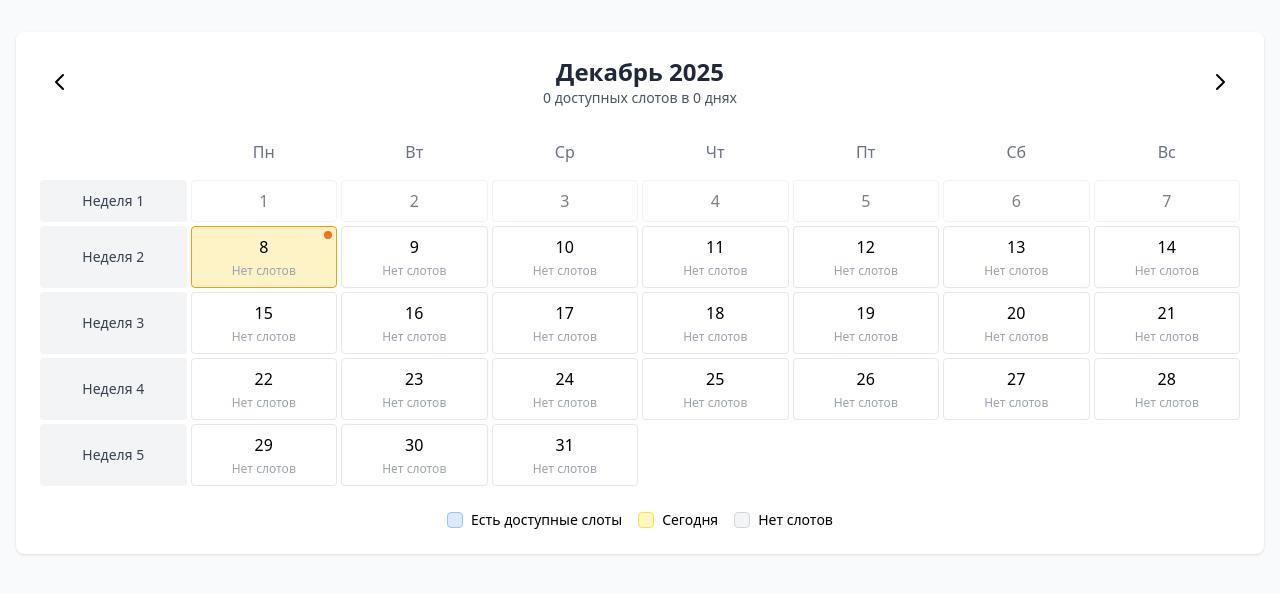
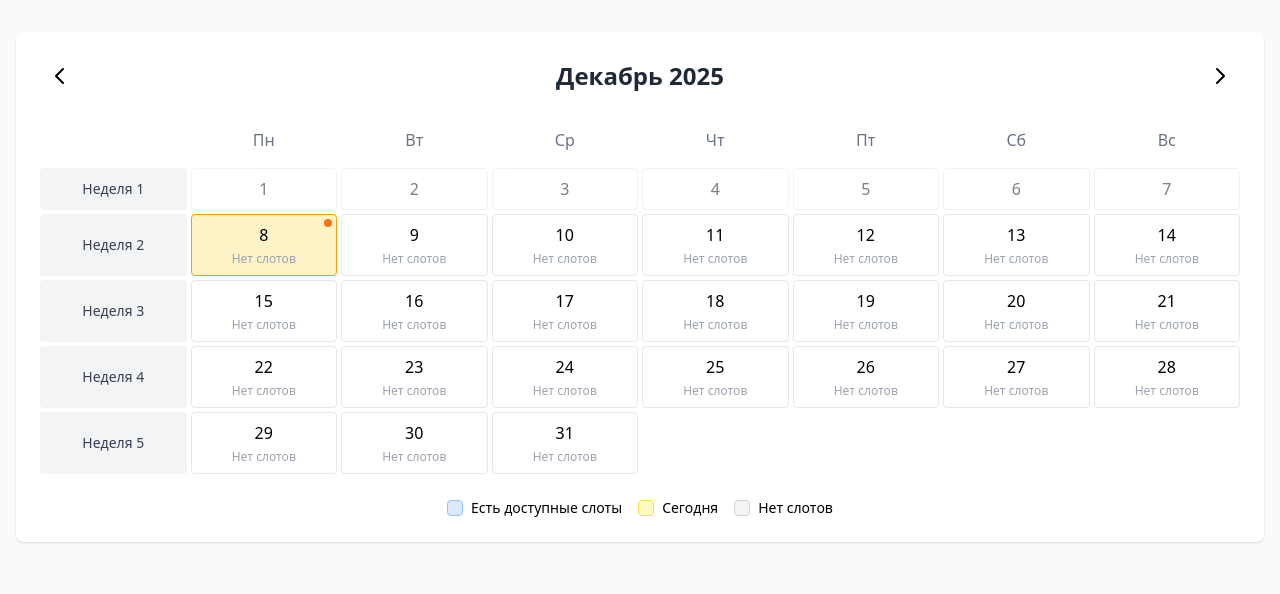
Before and after one commit to stepanB4/pet-project-MySql, a FastAPI app: page / in a window 1280 px wide. Shown: the part 140-734 px from the top of the page. Run offline with FastAPI, Linux system fonts and the light colour scheme; some libraries are stand-ins or nearby versions.

Commit message:
Beta. Итоговый результат на зачет

```diff
--- a/app.py
+++ b/app.py
@@ -1,4 +1,3 @@
-# app.py (полностью обновленный)
 from fastapi import UploadFile, File
 from fastapi import FastAPI, HTTPException, Request, Depends, Form, status
 from fastapi.responses import HTMLResponse, JSONResponse, RedirectResponse, StreamingResponse
--- a/templates/teacher_calendar1.html
+++ b/templates/teacher_calendar1.html
@@ -68,9 +68,7 @@
                     <h2 id="current-month" class="text-2xl font-semibold text-gray-800">
                         {{ month_name }} {{ current_year }}
                     </h2>
-                    <div class="text-sm text-gray-600">
-                        <span id="month-info">Загрузка информации о слотах...</span>
-                    </div>
+
                 </div>
 
                 <button id="next-month" class="p-2 rounded-full hover:bg-gray-100">
@@ -360,17 +358,12 @@
         }
 
         async function updateMonthInfo() {
-            try {
-                const response = await fetch(`/api/slots/month/${currentYear}/${currentMonth}`);
-                const monthData = await response.json();
+             const response = await fetch(`/api/slots/month/${currentYear}/${currentMonth}`);
+             const monthData = await response.json();
 
-                const totalSlots = monthData.total_slots || 0;
-                const daysWithSlots = monthData.days_with_slots || 0;
+             const totalSlots = monthData.total_slots || 0;
+             const daysWithSlots = monthData.days_with_slots || 0;
 
-                monthInfoElement.textContent = `${totalSlots} доступных слотов в ${daysWithSlots} днях`;
-            } catch (error) {
-                monthInfoElement.textContent = "Информация о слотах недоступна";
-            }
         }
 
         async function selectDay(dateString) {
```
